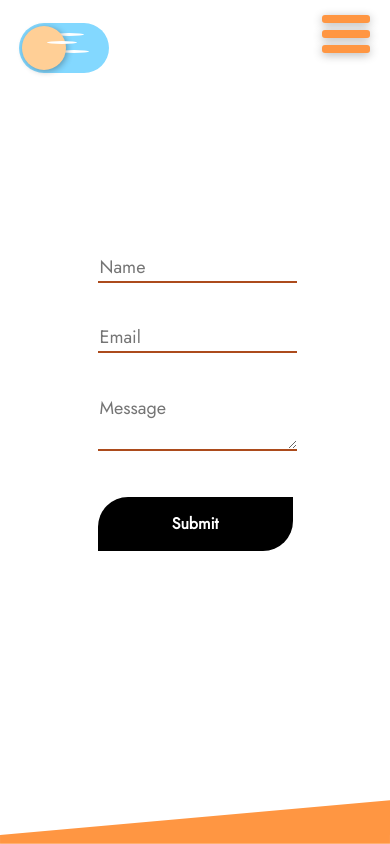
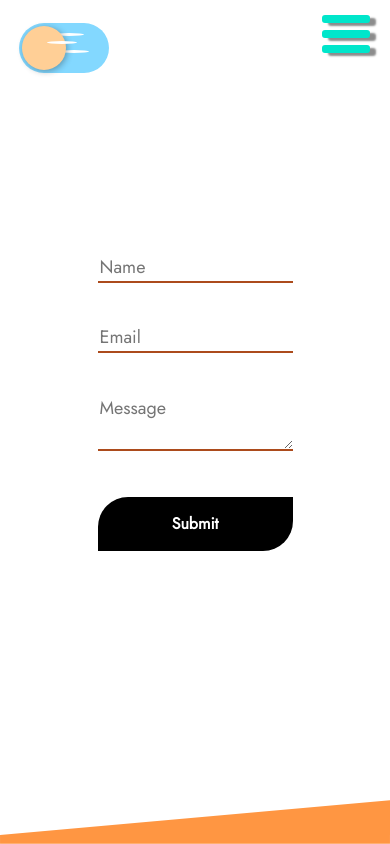
Before and after one commit to roh8raut/Gitfolio, a React (Create React App) app: page /Gitfolio/contact in a window 390 px wide. Built offline with nearby package versions, Linux system fonts and the light colour scheme.

Commit message:
fixed navbar and hamburger stylings

```diff
--- a/src/components/hamburger/hamburger.css
+++ b/src/components/hamburger/hamburger.css
@@ -7,17 +7,17 @@
   width: 400px;
   height: 400px;
   background: #3faf82;
-    box-shadow: 1px 2px 10px 0px rgba(0,0,0,0.3);
+  box-shadow: 1px 2px 10px 0px rgba(0, 0, 0, 0.3);
 }
 
 .hamburger span {
   display: block;
   width: 100%;
-    box-shadow: 0 2px 10px 0 rgba(0,0,0,0.3);
+  box-shadow: 6px 3px 2px var(--gray-06);
   border-radius: 3px;
   height: 8px;
-    background: var(--orange);
-    transition: all .3s;
+  background: var(--egg-blue);
+  transition: all 0.3s;
   position: relative;
 }
 .hamburger span {
@@ -28,27 +28,27 @@
 }
 
 .active span:nth-child(1) {
-    animation: ease .7s top forwards;
+  animation: ease 0.7s top forwards;
 }
 
 .not-active span:nth-child(1) {
-    animation: ease .7s top-2 forwards;
+  animation: ease 0.7s top-2 forwards;
 }
 
 .active span:nth-child(2) {
-    animation: ease .7s scaled forwards;
+  animation: ease 0.7s scaled forwards;
 }
 
 .not-active span:nth-child(2) {
-    animation: ease .7s scaled-2 forwards;
+  animation: ease 0.7s scaled-2 forwards;
 }
 
 .active span:nth-child(3) {
-    animation: ease .7s bottom forwards;
+  animation: ease 0.7s bottom forwards;
 }
 
 .not-active span:nth-child(3) {
-    animation: ease .7s bottom-2 forwards;
+  animation: ease 0.7s bottom-2 forwards;
 }
 
 @keyframes top {
--- a/src/components/landingpage/landingpage.css
+++ b/src/components/landingpage/landingpage.css
@@ -13,7 +13,7 @@
   color: var(--color-text-primary);
 }
 .about__section span {
-  background: #00e6cb;
+  background: var(--egg-blue);
 }
 
 .about-desc {
@@ -25,11 +25,11 @@
 }
 
 .box-shadow-green {
-  box-shadow: 2px 2px 10px 5px #00e6cb;
+  box-shadow: 2px 2px 10px 5px var(--egg-blue);
 }
 
 .border-bottom-blue {
-  border-bottom: 11px solid #00e6cb;
+  border-bottom: 11px solid var(--egg-blue);
 }
 
 .contact_link_section {
--- a/src/components/navbar/navbar.css
+++ b/src/components/navbar/navbar.css
@@ -28,10 +28,12 @@
   position: fixed;
   font-size: 2.8rem;
   align-items: flex-end;
-  background-color: var(--navy);
+  background-color: var(--background-color);
+  color: var(--text-color-invert);
   transition: all 0.7s cubic-bezier(0.4, 0, 0.2, 1);
   clip-path: circle(0% at 93% 1%);
   z-index: 100;
+  padding: 0.5rem;
 }
 
 .isOpen {
@@ -64,7 +66,7 @@
   }
 
   .theme-dark .navbar {
-    --nav-background: var(--orange);
+    --nav-background: var(--egg-blue);
   }
 
   .hamburger {
--- a/src/index.css
+++ b/src/index.css
@@ -9,6 +9,10 @@
 
 html {
   scroll-behavior: smooth;
+}
+
+* {
+  box-sizing: border-box;
 }
 
 /*
@@ -27,10 +31,7 @@ html {
   --purple: #6a097d;
   --navbar: #000000;
 
-  --background-color: var(--gray-00);
-  --heading-color: var(--gray-01);
-  --text-color: var(--gray-02);
-
+  --egg-blue: #00e6cb;
   /*Gray colors shahdes*/
   --gray-00: #000000;
   --gray-01: #1c1c1c;
@@ -44,6 +45,11 @@ html {
   --gray-09: #d1d1d1;
   --gray-10: #e8e8e8;
   --gray-11: #ffffff;
+
+  --background-color: var(--gray-00);
+  --heading-color: var(--gray-01);
+  --text-color: var(--gray-00);
+  --text-color-invert: var(--gray-11);
 
   /* //Font Family */
   --font-family-01: Jost, sans-serif;
@@ -72,10 +78,6 @@ html {
   --spacing-07: 32px;
   --spacing-08: 40px;
 
-  /* //Brand Colors */
-  /* --color-primary: var(--gray-00);
-  --color-secundary: var(--gray-11); */
-
   --color-text-primary: var(--gray-00);
   --color-text-secondary: var(--gray-02);
   --color-text-muted: var(--gray-06);
@@ -102,7 +104,8 @@ html {
   --root-background: var(--gray-00);
   --background-color: var(--gray-11);
   --heading-color: var(--gray-00);
-  --text-color: var(--gray-00);
+  --text-color: var(--gray-11);
+  --text-color-invert: var(--gray-00);
 
   --color-text-primary: var(--gray-11);
   --color-text-secondary: var(--gray-09);
```
Lines whose indentation alone changed are shown as unchanged.
